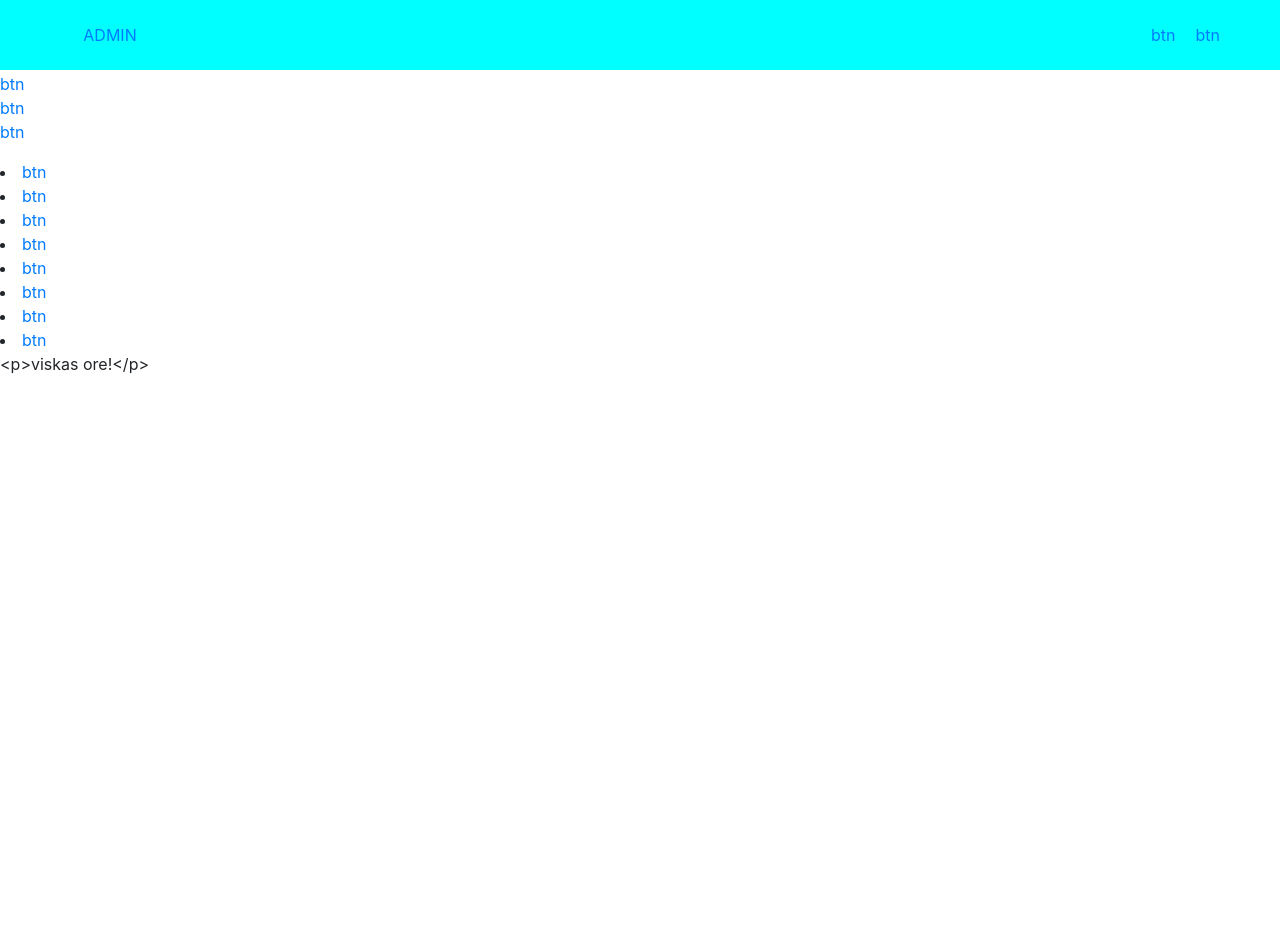
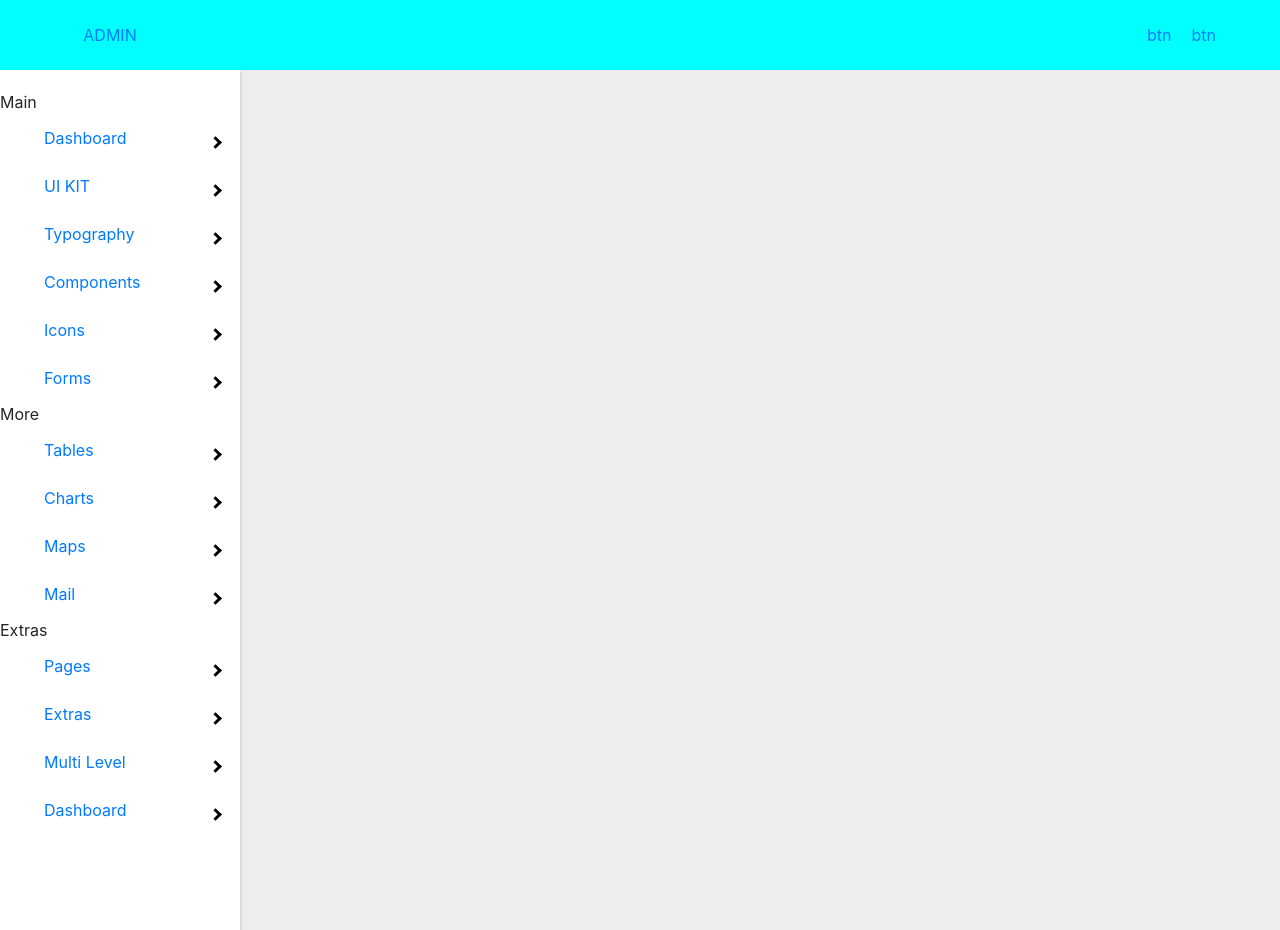
Before and after one commit to Noldor5150/frontend2seaoson, a Node project: template src/templates/pages/en/index.hbs in a window 1280 px wide. Run offline with Node 20 templates, Linux system fonts and the light colour scheme; the template is opened without the code that fills it, so the values that code supplies are empty.

Commit message:
sidebaro sutvarkymas ir main bodzio pradzia

```diff
--- a/Gruntfile.js
+++ b/Gruntfile.js
@@ -49,6 +49,7 @@
         src: [
           '../../../../web/assets/images/ic_menu_24px.svg',
           '../../../../web/assets/images/ic_search_24px.svg',
+          '../../../../web/assets/images/ic_home_24px.svg',
         ],
         dest: 'src/sprites',
         options: {
--- a/src/assets/sass/app.scss
+++ b/src/assets/sass/app.scss
@@ -1,3 +1,3 @@
+@import 'vendor/bootstrap.scss';
 @import "bases/bases.scss";
-@import 'vendor/bootstrap.scss';
 @import 'partials/partials.scss';
--- a/src/assets/sass/bases/_bases.scss
+++ b/src/assets/sass/bases/_bases.scss
@@ -1,6 +1,8 @@
-@import 'variables.scss' ;
+@import 'variables.scss';
+@import 'icons.scss';
 body{
   margin: 0;
+  background-color: #ededed;
 }
 ul{
   padding: 0;
--- /dev/null
+++ b/src/assets/sass/bases/_icons.scss
@@ -0,0 +1,19 @@
+.svg-icon{
+  height: 24px;
+  width: 24px;
+  fill: salmon;
+}
+@mixin arrow($color: #000) {
+  content: "";
+  position: absolute;
+  right: 20px;
+  border: solid $color;
+  border-width: 0 3px 3px 0;
+  display: inline-block;
+  top: 50%;
+  -webkit-transform: translate(-50%);
+          transform: translateY(-50%);
+  padding: 3px;
+  -webkit-transform: rotate(-45deg);
+          transform: rotate(-45deg);
+}
--- a/src/assets/sass/bases/_variables.scss
+++ b/src/assets/sass/bases/_variables.scss
@@ -1,3 +1,4 @@
 $default-bg: cyan;
 $nav-height: 70px;
 $nav-left-width: 240px;
+$box-shadow: 0 2px 2px 0 rgba(0, 0, 0, 0.14), 0 1px 5px 0 rgba(0, 0, 0, 0.12), 0 3px 1px -2px rgba(0, 0, 0, 0.2);
--- /dev/null
+++ b/src/assets/sass/partials/_body.scss
@@ -0,0 +1,4 @@
+.division{
+  margin-top: calc(#{$nav-height} + 10px);
+  margin-left: calc(#{$nav-left-width} + 10px);
+}
--- a/src/assets/sass/partials/_navbar.scss
+++ b/src/assets/sass/partials/_navbar.scss
@@ -37,9 +37,3 @@
     }
   }
 }
-.svg-icon{
-  width: 20px;
-  height: 20px;
-  fill: salmon;
-
-}
--- a/src/assets/sass/partials/_partials.scss
+++ b/src/assets/sass/partials/_partials.scss
@@ -1,3 +1,4 @@
 @import 'navbar.scss';
 @import 'footer.scss';
 @import 'sidebar.scss';
+@import 'body.scss';
--- a/src/assets/sass/partials/_sidebar.scss
+++ b/src/assets/sass/partials/_sidebar.scss
@@ -0,0 +1,40 @@
+.side-menu {
+  position: fixed;
+  top: $nav-height;
+  height: 100%;
+  background: #fff;
+  width: $nav-left-width;
+  -webkit-box-shadow: $box-shadow;
+  box-shadow: $box-shadow;
+  overflow: scroll;
+  padding: 20px 0 80px;
+  &__lists{
+    &__list{
+      padding: 12px 20px;
+      position: relative;
+
+      a{
+        display: -webkit-box;
+        display: -ms-flexbox;
+        display: flex;
+        -webkit-box-align: center;
+            -ms-flex-align: center;
+                align-items: center;
+       svg{
+
+       }
+     }
+      &:after{
+        @include arrow();
+      }
+    }
+    &__list:hover{
+      background-color: magenta;
+    }
+
+    &__title{
+      padding: 12px 20px;
+      font-size: 12px;
+    }
+  }
+}
--- a/src/templates/pages/en/index.hbs
+++ b/src/templates/pages/en/index.hbs
@@ -1 +1,3 @@
-<p>viskas ore!</p>
+<div class="division">
+  <p>viskas ore!</p>
+</div>
--- a/src/templates/partials/sidebar.hbs
+++ b/src/templates/partials/sidebar.hbs
@@ -1,24 +1,120 @@
-<div class="side-bar">
-  <div class="side-bar__top">
-    <ul class="">
-      <li><a class="side-bar__lists__link" href="#">btn</a></li>
-      <li><a class="side-bar__lists__link" href="#">btn</a></li>
-      <li><a class="side-bar__lists__link" href="#">btn</a></li>
-      <li><a class="side-bar__lists__link" href="#">btn</a></li>
-      <li><a class="side-bar__lists__link" href="#">btn</a></li>
-      <li><a class="side-bar__lists__link" href="#">btn</a></li>
-    </ul>
-  </div>
-  <div class="side-bar__mid">
-    <li><a class="side-bar__lists__link" href="#">btn</a></li>
-    <li><a class="side-bar__lists__link" href="#">btn</a></li>
-    <li><a class="side-bar__lists__link" href="#">btn</a></li>
-    <li><a class="side-bar__lists__link" href="#">btn</a></li>
-  </div>
-  <div class="side-bar__bottom">
-    <li><a class="side-bar__lists__link" href="#">btn</a></li>
-    <li><a class="side-bar__lists__link" href="#">btn</a></li>
-    <li><a class="side-bar__lists__link" href="#">btn</a></li>
-    <li><a class="side-bar__lists__link" href="#">btn</a></li>
-  </div>
+<div class="side-menu">
+  <ul class ="side-menu__lists">
+    <li class = "side-menu__list">Main</li>
+    <li class = "side-menu__lists__list">
+      <a href="#">
+        <svg class="svg-icon">
+          <use xmlns:xlink="http://www.w3.org/1999/xlink" xlink:href="#home"></use>
+        </svg>
+        Dashboard
+      </a>
+    </li>
+    <li class = "side-menu__lists__list"><a href="#">
+      <svg class="svg-icon">
+        <use xmlns:xlink="http://www.w3.org/1999/xlink" xlink:href="#home"></use>
+      </svg>
+      UI KIT
+    </a>
+  </li>
+  <li class = "side-menu__lists__list">
+    <a href="#">
+      <svg class="svg-icon">
+        <use xmlns:xlink="http://www.w3.org/1999/xlink" xlink:href="#home"></use>
+      </svg>
+      Typography
+    </a>
+  </li>
+  <li class = "side-menu__lists__list">
+    <a href="#">
+      <svg class="svg-icon">
+        <use xmlns:xlink="http://www.w3.org/1999/xlink" xlink:href="#home"></use>
+      </svg>
+      Components
+    </a>
+  </li>
+  <li class = "side-menu__lists__list">
+    <a href="#">
+      <svg class="svg-icon">
+        <use xmlns:xlink="http://www.w3.org/1999/xlink" xlink:href="#home"></use>
+      </svg>
+      Icons
+    </a>
+  </li>
+  <li class = "side-menu__lists__list">
+    <a href="#">
+      <svg class="svg-icon">
+        <use xmlns:xlink="http://www.w3.org/1999/xlink" xlink:href="#home"></use>
+      </svg>
+      Forms
+    </a>
+  </li>
+</ul>
+<ul class ="side-menu__lists">
+  <li class = "side-menu__list">More</li>
+  <li class = "side-menu__lists__list">
+    <a href="#">
+      <svg class="svg-icon">
+        <use xmlns:xlink="http://www.w3.org/1999/xlink" xlink:href="#home"></use>
+      </svg>
+      Tables
+    </a>
+  </li>
+  <li class = "side-menu__lists__list"><a href="#">
+    <svg class="svg-icon">
+      <use xmlns:xlink="http://www.w3.org/1999/xlink" xlink:href="#home"></use>
+    </svg>
+    Charts
+  </a>
+</li>
+<li class = "side-menu__lists__list">
+  <a href="#">
+    <svg class="svg-icon">
+      <use xmlns:xlink="http://www.w3.org/1999/xlink" xlink:href="#home"></use>
+    </svg>
+    Maps
+  </a>
+</li>
+<li class = "side-menu__lists__list">
+  <a href="#">
+    <svg class="svg-icon">
+      <use xmlns:xlink="http://www.w3.org/1999/xlink" xlink:href="#home"></use>
+    </svg>
+    Mail
+  </a>
+</li>
+</ul>
+<ul class ="side-menu__lists">
+  <li class = "side-menu__list">Extras</li>
+  <li class = "side-menu__lists__list">
+    <a href="#">
+      <svg class="svg-icon">
+        <use xmlns:xlink="http://www.w3.org/1999/xlink" xlink:href="#home"></use>
+      </svg>
+      Pages
+    </a>
+  </li>
+  <li class = "side-menu__lists__list"><a href="#">
+    <svg class="svg-icon">
+      <use xmlns:xlink="http://www.w3.org/1999/xlink" xlink:href="#home"></use>
+    </svg>
+    Extras
+  </a>
+</li>
+<li class = "side-menu__lists__list">
+  <a href="#">
+    <svg class="svg-icon">
+      <use xmlns:xlink="http://www.w3.org/1999/xlink" xlink:href="#home"></use>
+    </svg>
+    Multi Level
+  </a>
+</li>
+<li class = "side-menu__lists__list">
+  <a href="#">
+    <svg class="svg-icon">
+      <use xmlns:xlink="http://www.w3.org/1999/xlink" xlink:href="#home"></use>
+    </svg>
+    Dashboard
+  </a>
+</li>
+</ul>
 </div>
```
Also changed, not shown: web/contacts.html (+120 -24 lines), web/index.html (+123 -25 lines), src/sprites/svg/sprite.symbol.svg, web/assets/css/app.css, web/assets/images/ic_home_24px.svg (added).
